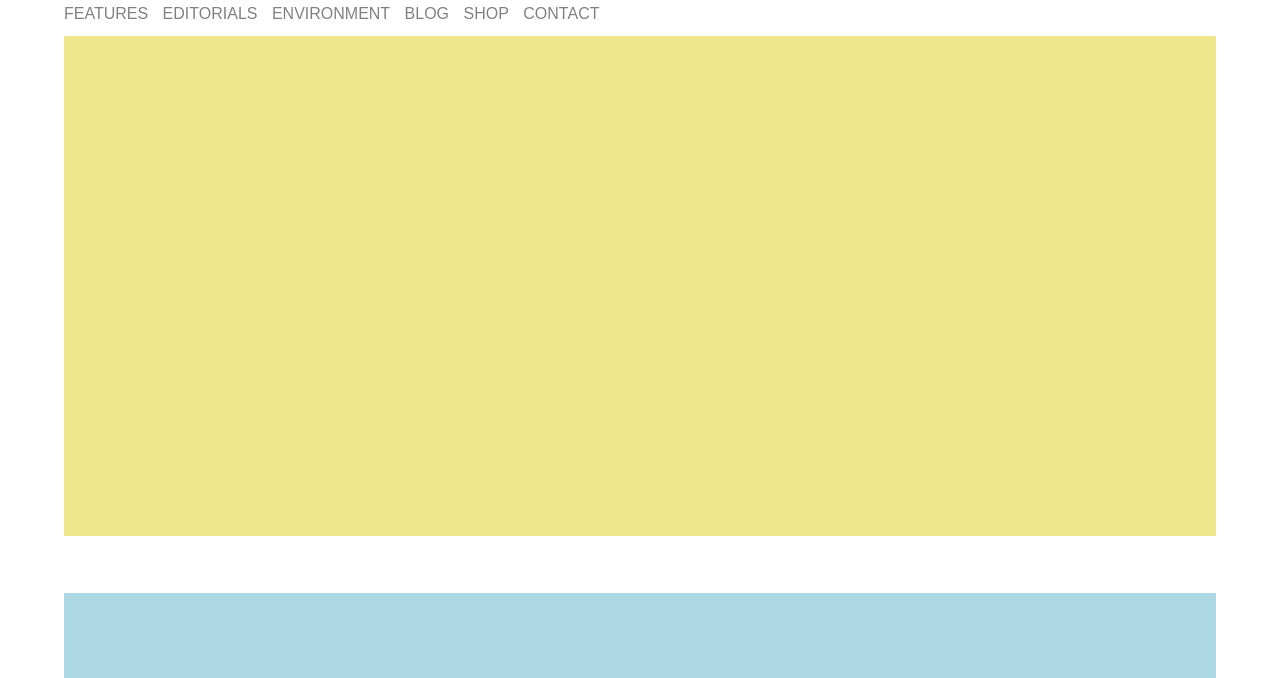
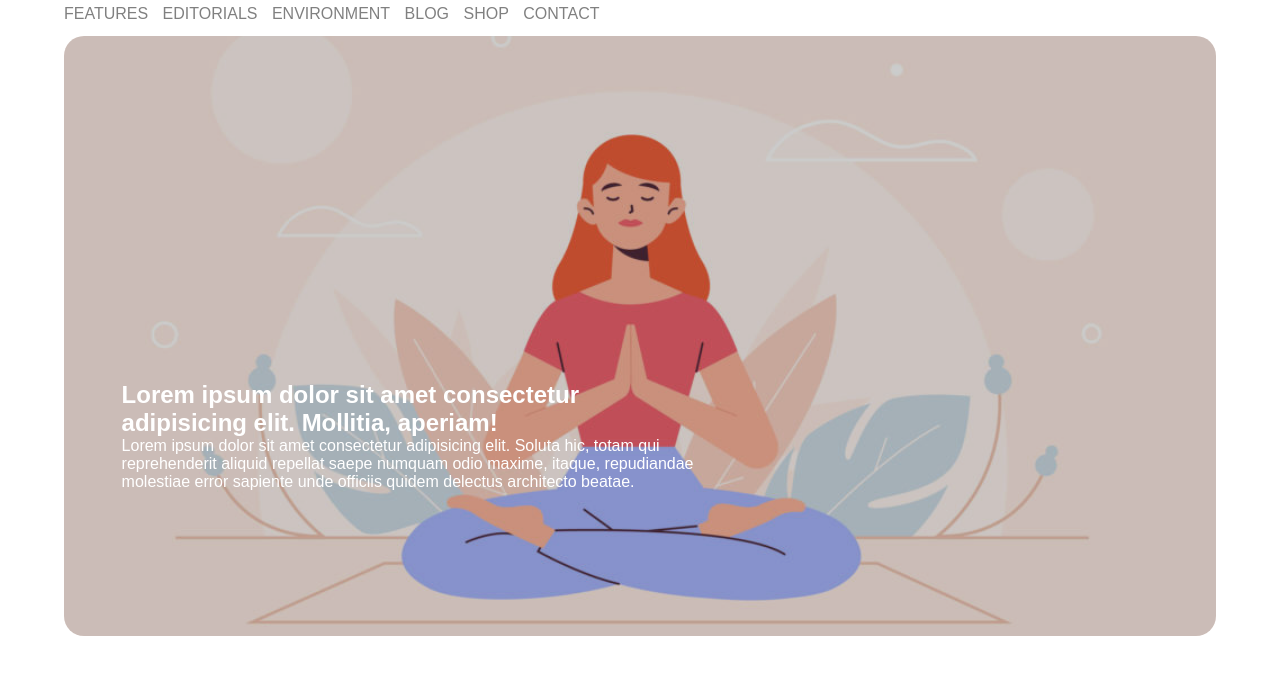
Before and after one commit to Lex95/htmlcss-wp, a plain HTML site: page index.html in a window 1280 px wide. Shown: the part 122-800 px from the top of the page. Drawn offline with Linux system fonts and the light colour scheme.

Commit message:
aggiunta primo banner

```diff
--- a/index.html
+++ b/index.html
@@ -22,7 +22,12 @@
         </nav>
     </header>
     <main>
-        <section id="section1"></section>
+        <section id="section1">
+            <div class="container">
+                <h2>Lorem ipsum dolor sit amet consectetur adipisicing elit. Mollitia, aperiam!</h3>
+                <p>Lorem ipsum dolor sit amet consectetur adipisicing elit. Soluta hic, totam qui reprehenderit aliquid repellat saepe numquam odio maxime, itaque, repudiandae molestiae error sapiente unde officiis quidem delectus architecto beatae.</p>
+            </div>
+        </section>
         <section id="section2">
             <div id="dhead"></div>
             <div id="dleft"></div>
--- a/style.css
+++ b/style.css
@@ -34,9 +34,19 @@ a {
     text-transform: uppercase;
 }
 #section1 {
-    height: 500px;
-    background-color: khaki;
+    height: 600px;
+    background-image: url("img/banner.jpg");
+    background-size: cover;
+    background-position-y: center;
+    border-radius: 20px;
     margin-bottom: 5%;
+}
+.container {
+    background-color: rgba(0, 0, 0, 0.2);
+    height: 100%;
+    border-radius: 20px;
+    color: white;
+    padding: 30% 45% 5% 5%;
 }
 #section2 {
     background-color: dodgerblue;
```
